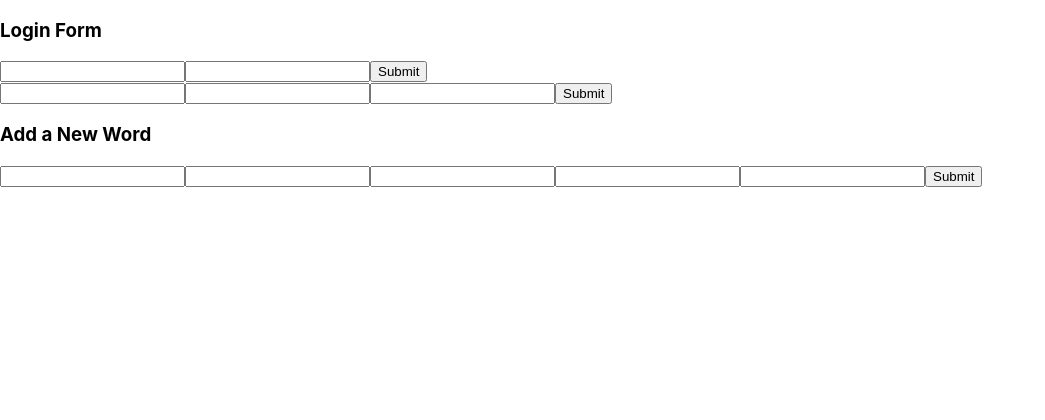
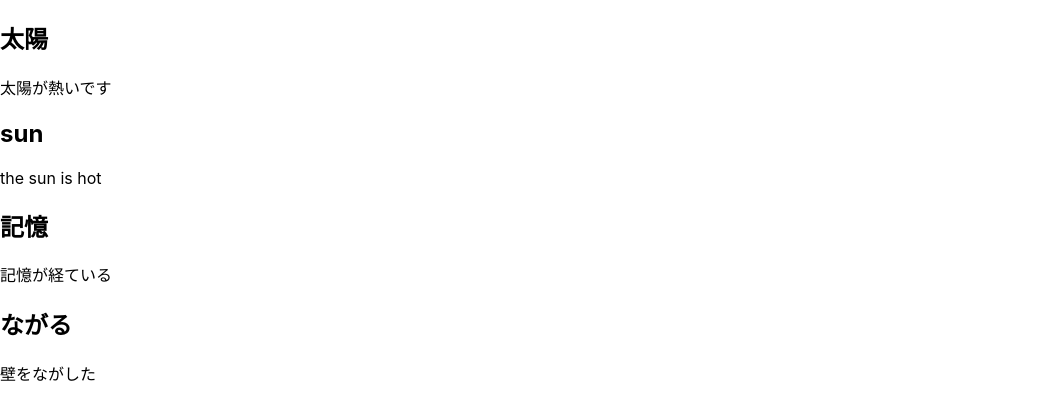
Before and after one commit to DrewALThompson/Mainichi, a React (Create React App) app in the folder mainichi/: page / in a window 1280 px wide. Shown: the top 420 px of the page, without its empty margins (0-1045 px from the left). Built offline with nearby package versions, Linux system fonts and the light colour scheme.

Commit message:
Word and words basic display

```diff
--- a/mainichi/src/App.js
+++ b/mainichi/src/App.js
@@ -1,6 +1,7 @@
 import React, { Component } from 'react';
 import { connect } from 'react-redux';
 import LoggerContainer from './containers/loggerContainer'
+import WordsContainer from './containers/wordsContainer';
 
 export default class App extends Component {
   render() {
@@ -14,7 +15,7 @@ export default class App extends Component {
 
     return (
      <div>
-       < LoggerContainer />
+       < WordsContainer />
      </div>
     )
   }
--- a/mainichi/src/components/word.js
+++ b/mainichi/src/components/word.js
@@ -1,14 +1,17 @@
-import React, { Component, Suspense } from 'react';
+import React, { Component } from 'react';
 
 export default class Word extends Component {
-    constructor(props){
-        super(props)
-    }
 
     render(){
+
+        const word = this.props.word
+
         return(
             <div>
-
+                <h2>{word.jpname}</h2>
+                <p>{word.jpsentence}</p>
+                <h2>{word.definition}</h2>
+                <p>{word.engsentence}</p>
             </div>
         )
     }
--- a/mainichi/src/components/words.js
+++ b/mainichi/src/components/words.js
@@ -1,14 +1,15 @@
-import React, { Component, Suspense } from 'react';
+import React, { Component} from 'react';
 
 export default class Words extends Component {
-    constructor(props){
-        super(props)
-    }
 
     render(){
+
+        const word = this.props.word
+
         return(
             <div>
-
+                <h2>{word.jpname}</h2>
+                <p>{word.jpsentence}</p>
             </div>
         )
     }
--- a/mainichi/src/containers/wordsContainer.js
+++ b/mainichi/src/containers/wordsContainer.js
@@ -1,6 +1,6 @@
-import React, { Component, Suspense } from 'react';
-import Word from './components/words.js'
-import Words from './components/words.js'
+import React, { Component } from 'react';
+import Word from '../components/word.js'
+import Words from '../components/words.js'
 
 export default class WordsContainer extends Component {
     constructor(props){
@@ -23,7 +23,7 @@ export default class WordsContainer extends Component {
 
     render(){
 
-        let words = this.state.words.map((word, idx) => {
+        const loadedWords = this.state.words.map((word, idx) => {
             if (idx === 0){
                 return < Word word={word} key={idx} />
             } else {
@@ -32,7 +32,9 @@ export default class WordsContainer extends Component {
         })
 
         return(
-            {words}
+            <>
+                { loadedWords }
+            </>
         )
     }
 }
```
